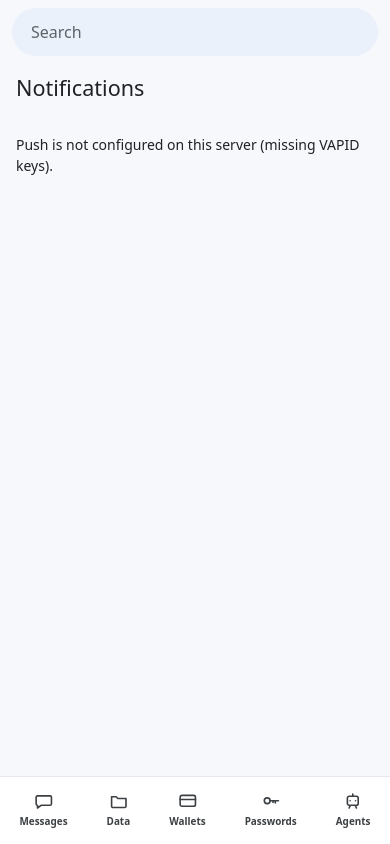
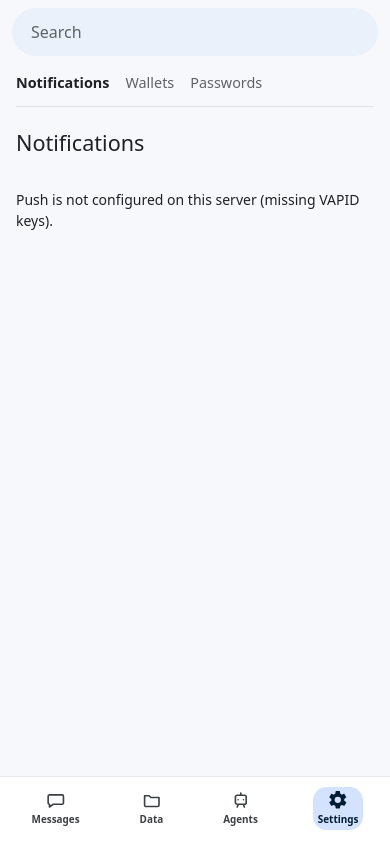
Before and after one commit to mabounassif/mailstead, a Django app: page /notifications/ in a window 390 px wide. Run offline with Django 5.2, Linux system fonts and the light colour scheme; the visitor is signed in with stand-in values (Sample User, id 1); data comes from the database, SQL or seed files in the repository; parts of the project's set-up code (start-up, migrations or seed data) failed here and were passed over.

Commit message:
Move wallets, passwords, and notifications into settings. (#23)
Keep the gear at the bottom of the wide rail and in the phone tab bar, and drop junk from the sidebar.

```diff
--- a/core/static/mailstead/app.css
+++ b/core/static/mailstead/app.css
@@ -2512,6 +2512,10 @@ body.mail-app .nav-toggle {
   height: 1.35rem;
 }
 
+.rail-btn--tab {
+  display: none;
+}
+
 .rail-btn:hover {
   background: #e8eaed;
   color: #202124;
@@ -2775,6 +2779,10 @@ body.mail-app .nav-toggle {
     z-index: 50;
     height: var(--tab-h);
     flex-direction: row;
+    justify-content: space-around;
+    align-items: center;
+    gap: 0;
+    padding: 0.2rem 0.1rem 0.35rem;
     border-right: none;
     border-top: 1px solid #e6eaf0;
     background: #fff;
@@ -2789,6 +2797,10 @@ body.mail-app .nav-toggle {
 
   .workspace-rail__extra {
     display: none;
+  }
+
+  .rail-btn--tab {
+    display: inline-flex;
   }
 
   .rail-btn {
--- a/notifications/views.py
+++ b/notifications/views.py
@@ -99,7 +99,8 @@ def settings_page(request: HttpRequest) -> HttpResponse:
             "push_configured": push_configured(),
             "push_keys_invalid": push_keys_present() and not push_configured(),
             "vapid_public_key": settings.VAPID_PUBLIC_KEY,
-            "active_nav": "notifications",
+            "active_nav": "settings",
+            "settings_section": "notifications",
         },
     )
 
--- a/templates/base.html
+++ b/templates/base.html
@@ -6,7 +6,7 @@
   <meta name="viewport" content="width=device-width, initial-scale=1">
   {% include "partials/pwa_head.html" %}
   <title>{% block title %}Mailstead{% endblock %}</title>
-  <link rel="stylesheet" href="{% static 'mailstead/app.css' %}">
+  <link rel="stylesheet" href="{% static 'mailstead/app.css' %}?v=20261015">
   {% block extra_head %}{% endblock %}
 </head>
 <body class="{% block body_class %}{% endblock %}">
--- a/templates/mail/cards.html
+++ b/templates/mail/cards.html
@@ -2,6 +2,7 @@
 {% block title %}Wallets — Mailstead{% endblock %}
 {% block mail_content %}
 <div class="mail-pane mail-pane--list workspace-page">
+  {% include "partials/settings_subnav.html" %}
   <div class="mail-list-toolbar">
     <h1 class="mail-list-toolbar__title">Wallets</h1>
     <p class="mail-list-toolbar__subtitle">Wallets kept on this server.</p>
--- a/templates/mail/passwords.html
+++ b/templates/mail/passwords.html
@@ -2,6 +2,7 @@
 {% block title %}Passwords — Mailstead{% endblock %}
 {% block mail_content %}
 <div class="mail-pane mail-pane--list workspace-page">
+  {% include "partials/settings_subnav.html" %}
   <div class="mail-list-toolbar">
     <h1 class="mail-list-toolbar__title">Passwords</h1>
     <p class="mail-list-toolbar__subtitle">Saved on this server, encrypted at rest.</p>
--- a/templates/notifications/settings.html
+++ b/templates/notifications/settings.html
@@ -1,8 +1,9 @@
 {% extends "mail/base_mail.html" %}
 {% load static %}
-{% block title %}Notifications · Mailstead{% endblock %}
+{% block title %}Settings · Mailstead{% endblock %}
 {% block extra_head %}{% endblock %}
 {% block mail_content %}
+  {% include "partials/settings_subnav.html" %}
   <h1 class="page-title">Notifications</h1>
 
   {% if push_keys_invalid %}
--- a/templates/partials/mail_nav.html
+++ b/templates/partials/mail_nav.html
@@ -10,31 +10,23 @@
       <svg xmlns="http://www.w3.org/2000/svg" viewBox="0 0 24 24" fill="none" stroke="currentColor" stroke-width="1.8" aria-hidden="true"><path stroke-linecap="round" stroke-linejoin="round" d="M4 7.5h5l2 2h9v8.5a1.5 1.5 0 0 1-1.5 1.5h-13A1.5 1.5 0 0 1 4 18V7.5z"/></svg>
       <span class="rail-btn__label">Data</span>
     </a>
-    <a class="rail-btn{% if active_nav == 'cards' %} is-active{% endif %}" href="{% url 'workspace_cards' %}">
-      <svg xmlns="http://www.w3.org/2000/svg" viewBox="0 0 24 24" fill="none" stroke="currentColor" stroke-width="1.8" aria-hidden="true"><rect x="3.5" y="6" width="17" height="12" rx="2"/><path stroke-linecap="round" d="M3.5 10.5h17"/></svg>
-      <span class="rail-btn__label">Wallets</span>
-    </a>
-    <a class="rail-btn{% if active_nav == 'passwords' %} is-active{% endif %}" href="{% url 'workspace_passwords' %}">
-      <svg xmlns="http://www.w3.org/2000/svg" viewBox="0 0 24 24" fill="none" stroke="currentColor" stroke-width="1.8" aria-hidden="true"><circle cx="8" cy="12" r="3.2"/><path stroke-linecap="round" d="M11 12h9.5M17 12v2.5M14.5 12v1.8"/></svg>
-      <span class="rail-btn__label">Passwords</span>
-    </a>
     <a class="rail-btn{% if active_nav == 'agents' %} is-active{% endif %}" href="{% url 'workspace_agents' %}">
       <svg xmlns="http://www.w3.org/2000/svg" viewBox="0 0 24 24" fill="none" stroke="currentColor" stroke-width="1.8" aria-hidden="true"><rect x="6" y="7" width="12" height="10" rx="2"/><path stroke-linecap="round" d="M12 7V4.5M9 12h.01M15 12h.01M9 17.5 8 20M15 17.5l1 2.5"/></svg>
       <span class="rail-btn__label">Agents</span>
     </a>
+    <a class="rail-btn rail-btn--tab{% if active_nav == 'settings' %} is-active{% endif %}" href="{% url 'notifications_settings' %}" aria-label="Settings">
+      <svg xmlns="http://www.w3.org/2000/svg" viewBox="0 0 24 24" fill="currentColor" aria-hidden="true"><path d="M19.14 12.94c.04-.31.06-.63.06-.94s-.02-.63-.06-.94l2.03-1.58a.5.5 0 0 0 .12-.64l-1.92-3.32a.5.5 0 0 0-.6-.22l-2.39.96a7.02 7.02 0 0 0-1.63-.94l-.36-2.54a.5.5 0 0 0-.5-.42h-3.84a.5.5 0 0 0-.5.42l-.36 2.54c-.59.22-1.14.54-1.63.94l-2.39-.96a.5.5 0 0 0-.6.22L2.71 8.84a.5.5 0 0 0 .12.64l2.03 1.58c-.04.31-.06.63-.06.94s.02.63.06.94l-2.03 1.58a.5.5 0 0 0-.12.64l1.92 3.32c.13.22.39.31.6.22l2.39-.96c.49.4 1.04.72 1.63.94l.36 2.54c.05.24.26.42.5.42h3.84c.24 0 .45-.18.5-.42l.36-2.54c.59-.22 1.14-.54 1.63-.94l2.39.96c.22.09.47 0 .6-.22l1.92-3.32a.5.5 0 0 0-.12-.64l-2.03-1.58zM12 15.5A3.5 3.5 0 1 1 12 8.5a3.5 3.5 0 0 1 0 7z"/></svg>
+      <span class="rail-btn__label">Settings</span>
+    </a>
   </div>
   <div class="workspace-rail__extra">
-    <a class="rail-btn{% if active_nav == 'junk' %} is-active{% endif %}" href="{% url 'mail_folder' 'junk' %}">
-      <svg xmlns="http://www.w3.org/2000/svg" viewBox="0 0 24 24" fill="currentColor" aria-hidden="true"><path d="M12 2 2 20h20L12 2zm1 14h-2v-2h2v2zm0-4h-2V8h2v4z"/></svg>
-      <span class="rail-btn__label">Junk</span>
-    </a>
     <a class="rail-btn{% if active_nav == 'trash' %} is-active{% endif %}" href="{% url 'mail_folder' 'trash' %}">
       <svg xmlns="http://www.w3.org/2000/svg" viewBox="0 0 24 24" fill="currentColor" aria-hidden="true"><path d="M6 19c0 1.1.9 2 2 2h8c1.1 0 2-.9 2-2V7H6v12zM19 4h-3.5l-1-1h-5l-1 1H5v2h14V4z"/></svg>
       <span class="rail-btn__label">Trash</span>
     </a>
-    <a class="rail-btn{% if active_nav == 'notifications' %} is-active{% endif %}" href="{% url 'notifications_settings' %}">
-      <svg xmlns="http://www.w3.org/2000/svg" viewBox="0 0 24 24" fill="currentColor" aria-hidden="true"><path d="M12 22a2 2 0 0 0 2-2h-4a2 2 0 0 0 2 2zm6-6V11a6 6 0 1 0-12 0v5l-2 2v1h16v-1l-2-2z"/></svg>
-      <span class="rail-btn__label">Notifications</span>
+    <a class="rail-btn{% if active_nav == 'settings' %} is-active{% endif %}" href="{% url 'notifications_settings' %}" aria-label="Settings">
+      <svg xmlns="http://www.w3.org/2000/svg" viewBox="0 0 24 24" fill="currentColor" aria-hidden="true"><path d="M19.14 12.94c.04-.31.06-.63.06-.94s-.02-.63-.06-.94l2.03-1.58a.5.5 0 0 0 .12-.64l-1.92-3.32a.5.5 0 0 0-.6-.22l-2.39.96a7.02 7.02 0 0 0-1.63-.94l-.36-2.54a.5.5 0 0 0-.5-.42h-3.84a.5.5 0 0 0-.5.42l-.36 2.54c-.59.22-1.14.54-1.63.94l-2.39-.96a.5.5 0 0 0-.6.22L2.71 8.84a.5.5 0 0 0 .12.64l2.03 1.58c-.04.31-.06.63-.06.94s.02.63.06.94l-2.03 1.58a.5.5 0 0 0-.12.64l1.92 3.32c.13.22.39.31.6.22l2.39-.96c.49.4 1.04.72 1.63.94l.36 2.54c.05.24.26.42.5.42h3.84c.24 0 .45-.18.5-.42l.36-2.54c.59-.22 1.14-.54 1.63-.94l2.39.96c.22.09.47 0 .6-.22l1.92-3.32a.5.5 0 0 0-.12-.64l-2.03-1.58zM12 15.5A3.5 3.5 0 1 1 12 8.5a3.5 3.5 0 0 1 0 7z"/></svg>
+      <span class="rail-btn__label">Settings</span>
     </a>
     {% if user.is_staff %}
     <a class="rail-btn{% if active_nav == 'ops' %} is-active{% endif %}" href="{% url 'ops_dashboard' %}">
--- /dev/null
+++ b/templates/partials/settings_subnav.html
@@ -0,0 +1,7 @@
+<nav class="ops-subnav" aria-label="Settings">
+  <span class="ops-subnav__links">
+    <a href="{% url 'notifications_settings' %}"{% if settings_section == 'notifications' %} class="is-active"{% endif %}>Notifications</a>
+    <a href="{% url 'workspace_cards' %}"{% if settings_section == 'wallets' %} class="is-active"{% endif %}>Wallets</a>
+    <a href="{% url 'workspace_passwords' %}"{% if settings_section == 'passwords' %} class="is-active"{% endif %}>Passwords</a>
+  </span>
+</nav>
```
Also changed, not shown: mail/workspace_views.py (+10 -2 lines), tests/test_workspace.py (+4 -2 lines).
